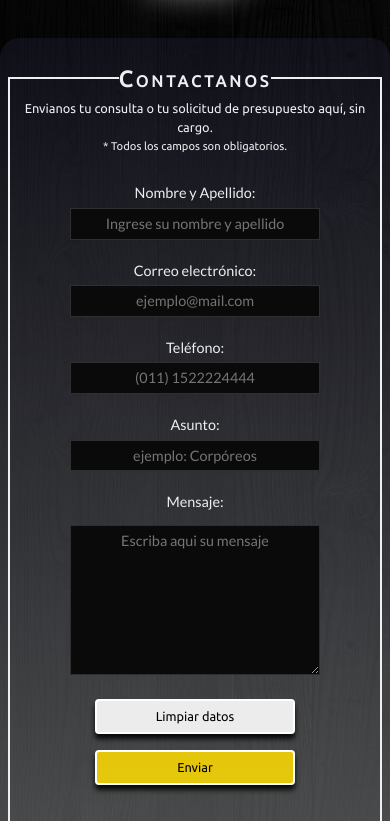
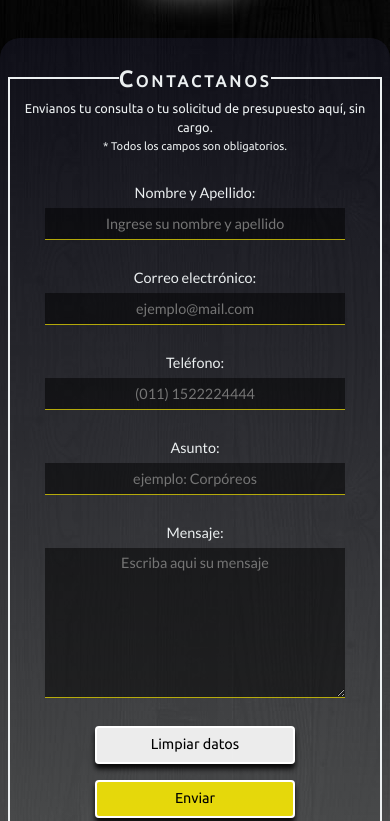
Before and after one commit to victorianastasi/proyectoAYN, a plain HTML site: page views/contacto.html in a window 390 px wide. Shown: the part 882-1703 px from the top of the page. Drawn offline with nearby package versions, Linux system fonts and the light colour scheme.

Commit message:
Modificación de formulario de contacto

```diff
--- a/assets/scss/_contacto.scss
+++ b/assets/scss/_contacto.scss
@@ -12,7 +12,7 @@
     border-radius: 20px;
     padding: 1rem;
     margin: 2rem auto 0rem auto;
-    border: 2px solid $yellow;
+    border: 2px solid $lightgrey;
     box-shadow: 0px 0px 10px $yellow;
     .contact__info__text{
         padding-bottom: 1rem;
@@ -110,7 +110,7 @@
         margin: 2rem 0rem;
         animation-name: size-icon;
         animation-duration: 3s;
-        animation-timing-function: ease-in-out;
+        animation-timing-function: ease-out;
         animation-iteration-count: infinite;
     }
 }
@@ -141,7 +141,7 @@
         fieldset{
             border: 2px solid $lightgrey;
             margin: 1rem 3rem;
-            padding: 0rem 0rem 2rem 0rem;
+            padding: 0rem;
             legend{
                 width: inherit;
                 margin: 0rem auto;
@@ -166,7 +166,9 @@
                 display: flex;
                 flex-flow: row wrap;
                 justify-content: center;
+                align-items: center;
                 margin: 1.5rem 0rem;
+                height: 50px;
                 .form-group__text{
                     padding: 0.25rem 0rem;
                     margin: 0rem;
@@ -174,18 +176,20 @@
                     text-align: center;
                 }
                 .form-group__input{
-                    padding: 0.25rem 0rem;
+                    padding: 0.3rem 0rem;
                     margin: 0rem 0.5rem;
                     width: 300px;
                     text-align: center;
-                    background-color: $dark10;
+                    background-color: rgba(black, 0.5);
                     color: $lightgrey;
-                    border: 1px solid $bg-lightwhite;
+                    border: none;
+                    border-bottom: 1px solid rgba($yellow, 0.7);
                     transition: all 0.5s;
                 }
                 .form-group__input:focus{
-                    padding: 0.5rem 0rem;
-                    background-color: $lightgrey;
+                    padding: 0.6rem 0rem;
+                    background-color: rgba($lightgrey, 0.7);
+                    border-bottom: 1px solid white;
                     color: black;
                     font-weight: 700;
                     font-size: map-get($map: $font-sizes, $key: medium);
@@ -193,9 +197,10 @@
             }
             .form-group__textarea{
                 display: flex;
-                flex-flow: column wrap;
+                flex-flow: column nowrap;
                 align-items: center;
-                margin-bottom: 2rem;
+                height: 225px;
+                margin-bottom: 0rem;
                 .form-group__textarea__text{
                     padding: 0.25rem 0rem;
                     text-align: center;
@@ -205,24 +210,28 @@
                     width: 500px;
                     height: 150px;
                     text-align: center;
-                    background-color: $dark10;
+                    background-color: rgba(black, 0.5);
                     color: $lightgrey;
-                    border: 1px solid $bg-lightwhite;
+                    border: none;
+                    border-bottom: 1px solid rgba($yellow, 0.7);
                     transition: all 0.5s;
                 }
                 .form-group__textarea__textarea:focus{
                     padding: 0.5rem 0rem;
-                    background-color: $lightgrey;
+                    background-color: rgba($lightgrey, 0.7);
+                    border-bottom: 1px solid white;
                     color: black;
                     font-weight: 700;
                     font-size: map-get($map: $font-sizes, $key: medium);
-                    width: 550px;
+                    width: 85%;
+                    height: 170px;
                 }
             }
             .form-group__buttons{
                 @extend .form-group;
+                margin: 0.5rem 0rem 2rem 0rem;
                 .button__form{
-                    background-color: rgba($yellow-logo, 0.90);
+                    background-color: rgba($yellow, 0.90);
                     color: black;
                     @include format-text ($font-family-secondary, map-get($map: $font-sizes, $key: medium));
                     border: 2px solid white;
@@ -261,6 +270,8 @@
                     }
                 }
                 .form-group__textarea{
+                    margin: 0rem;
+                    height: 200px;
                     .form-group__textarea__text{
                         width: 150px;
                     }
@@ -269,7 +280,7 @@
                     }
                     .form-group__textarea__textarea:focus{
                         width: 450px;
-                        height: 150px;
+                        height: 160px;
                     }
                 }
                 .form-group__buttons{
@@ -294,7 +305,7 @@
                     letter-spacing: map-get($map: $letter-spacings, $key: small);
                 }
                 .form-info-text{
-                    padding: 0.25rem 0rem 0.5rem 0rem;
+                    padding: 0.25rem 0rem 1.5rem 0rem;
                     p{
                         font-size: map-get($map: $font-sizes, $key: x-small);
                     }
@@ -304,43 +315,52 @@
                 }
                 .form-group{
                     display: flex;
-                    flex-flow: column wrap;
+                    flex-flow: column nowrap;
                     align-items: center;
-                    justify-content: center;
-                    margin: 1rem 0rem;
+                    justify-content: flex-start;
+                    height: 85px;
+                    width: 90%;
+                    margin: 0rem auto;
                     .form-group__text{
                         margin: 0rem;
-                        width: 250px;
+                        width: 90%;
                     }
                     .form-group__input{
                         margin: 0rem;
-                        width: 250px;
+                        width: 90%;
                     }
                     .form-group__input:focus{
                         font-size: map-get($map: $font-sizes, $key: small);
+                        width: 100%;
                     }
                 }
                 .form-group__textarea{
-                    margin: 0.5rem 0rem;
+                    justify-content: flex-start;
+                    height: 200px;
+                    width: 90%;
+                    margin: 0rem auto;
                     .form-group__textarea__text{
-                        width: 250px;
+                        margin: 0rem;
+                        width: 90%;
                     }
                     .form-group__textarea__textarea{
-                        width: 250px;
+                        margin: 0rem;
+                        width: 90%;
                     }
                     .form-group__textarea__textarea:focus{
-                        width: 250px;
-                        height: 180px;
+                        width: 100%;
+                        height: 160px;
                     }
                 }
                 .form-group__buttons{
                     display: flex;
-                    flex-flow: column wrap;
+                    flex-flow: column nowrap;
                     align-items: center;
-                    margin-bottom: 0rem;
+                    justify-content: flex-start;
+                    height: 125px;
                     .button__form{
                         margin: 0.5rem 0rem;
-                        font-size: map-get($map: $font-sizes, $key: x-small);
+                        font-size: map-get($map: $font-sizes, $key: small);
                         width: 200px;
                         transition: all 0.2s;
                     }
```
Also changed, not shown: assets/css/style.css.
